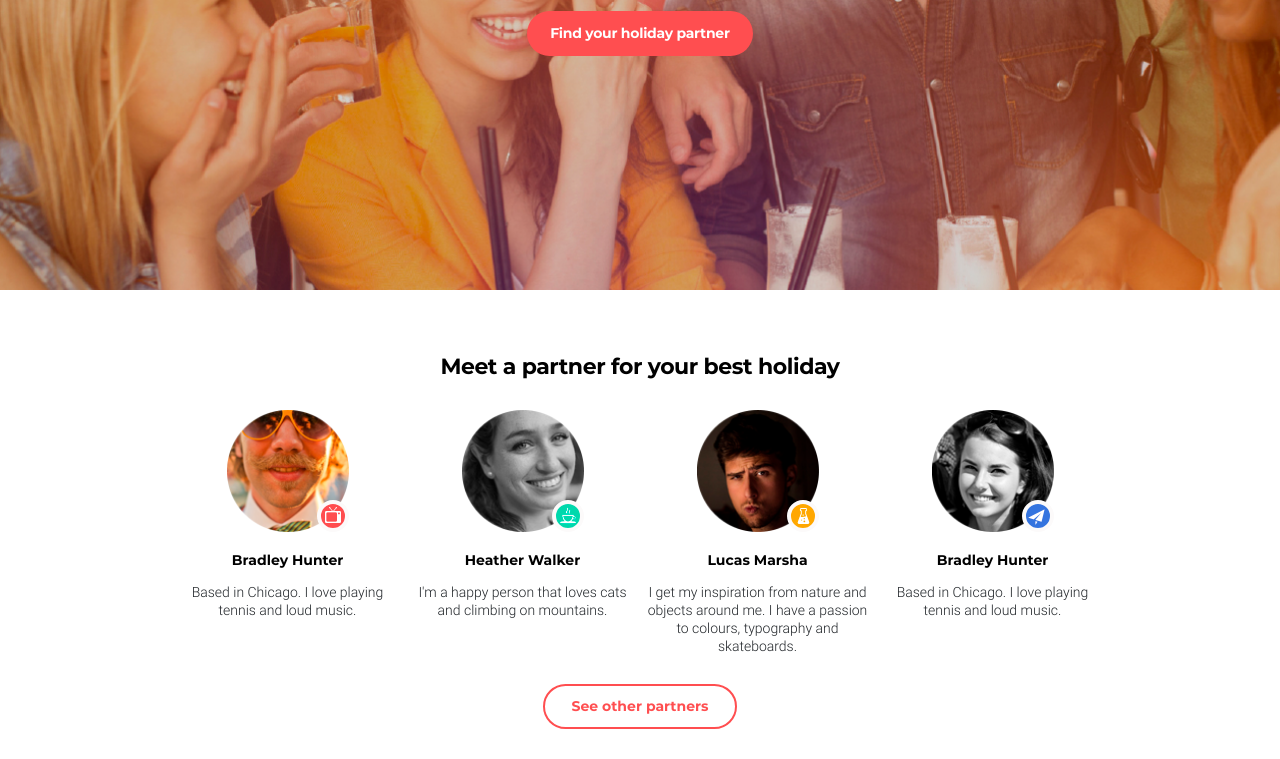
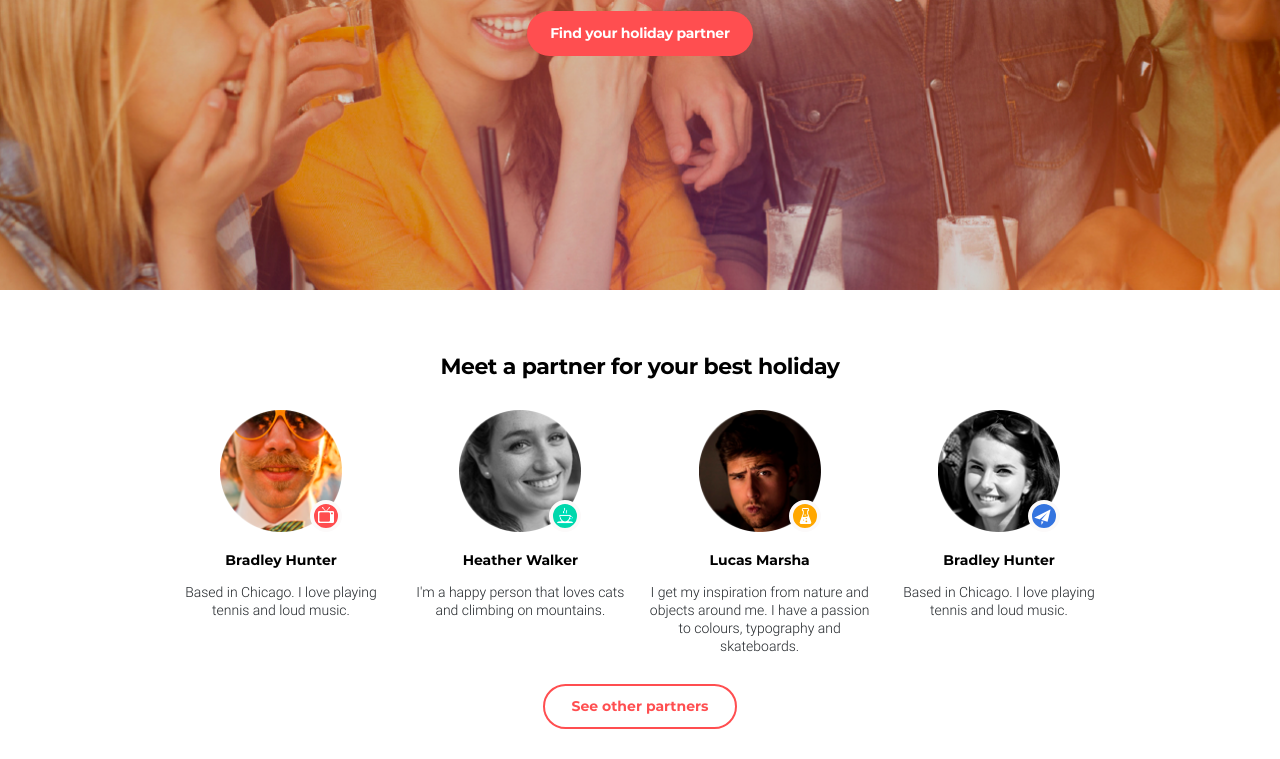
Before and after one commit to kozachenko-mm/goit-fe-course, a plain HTML site: page module-09/index.html in a window 1280 px wide. Shown: the part 408-1167 px from the top of the page. Drawn offline with nearby package versions, Linux system fonts and the light colour scheme; files whose address does not match are found by name.

Commit message:
resubmit hw-09

```diff
--- a/module-09/css/media.css
+++ b/module-09/css/media.css
@@ -40,7 +40,7 @@
   }
   .item-partner {
     margin-bottom: 56px;
-    min-width: 234px;
+    max-width: 222px;
   }
   .item-partner-2 {
     margin-bottom: 0;
@@ -53,7 +53,7 @@
   }
 }
 
-@media (min-width: 940px) {
+@media (min-width: 992px) {
   nav {
     width: 940px;
     margin: 0 auto;
--- a/module-09/css/style.css
+++ b/module-09/css/style.css
@@ -31,11 +31,7 @@ img {
     url(../fonts/roboto-v18-latin-300.woff2) format("woff2");
 }
 
-.container {
-  width: 320px;
-  margin: 0 auto;
-  text-align: center;
-}
+
 .enter button,
 .logo,
 .title,
--- a/module-09/index.html
+++ b/module-09/index.html
@@ -15,7 +15,7 @@
     <link rel="stylesheet" href="./css/media.css" />
   </head>
   <body>
-    <header>
+    <header class="container-fluid">
       <nav>
         <div class="enter">
           <button type="button">Log in</button>
@@ -28,12 +28,12 @@
       <button class="find">Find your holiday partner</button>
     </header>
 
-    <section class="partner container-fluid">
+    <section class="partner container">
       <h2 class="title-partner">Meet a partner for your best holiday</h2>
 
       <div class="box-partner row  justify-content-between">
 
-        <div class="item-partner col-md-4 col-lg-3">
+        <div class="item-partner col-sm-12 col-md-4 col-lg-3">
           <div class="photo-partner-1">
             <img src="./img/img-01.png" alt="1" />
           </div>
@@ -43,7 +43,7 @@
           </p>
         </div>
 
-        <div class="item-partner item-partner-2 col-md-4 col-lg-3 order-md-2">
+        <div class="item-partner item-partner-2 col-sm-12 col-md-4 col-lg-3 order-md-2">
           <div class="photo-partner-3">
             <img src="./img/img-03.png" alt="1" />
           </div>
@@ -54,7 +54,7 @@
           </p>
         </div>
 
-        <div class="item-partner col-md-4 col-lg-3">
+        <div class="item-partner col-sm-12 col-md-4 col-lg-3">
           <div class="photo-partner-2">
             <img src="./img/img-02.png" alt="1" />
           </div>
@@ -64,7 +64,7 @@
           </p>
         </div>
 
-        <div class="item-partner item-partner-3 col-md-4 col-lg-3 order-md-3">
+        <div class="item-partner item-partner-3 col-sm-12 col-md-4 col-lg-3 order-md-3">
           <div class="photo-partner-4">
             <img src="./img/img-04.png" alt="1" />
           </div>
```
